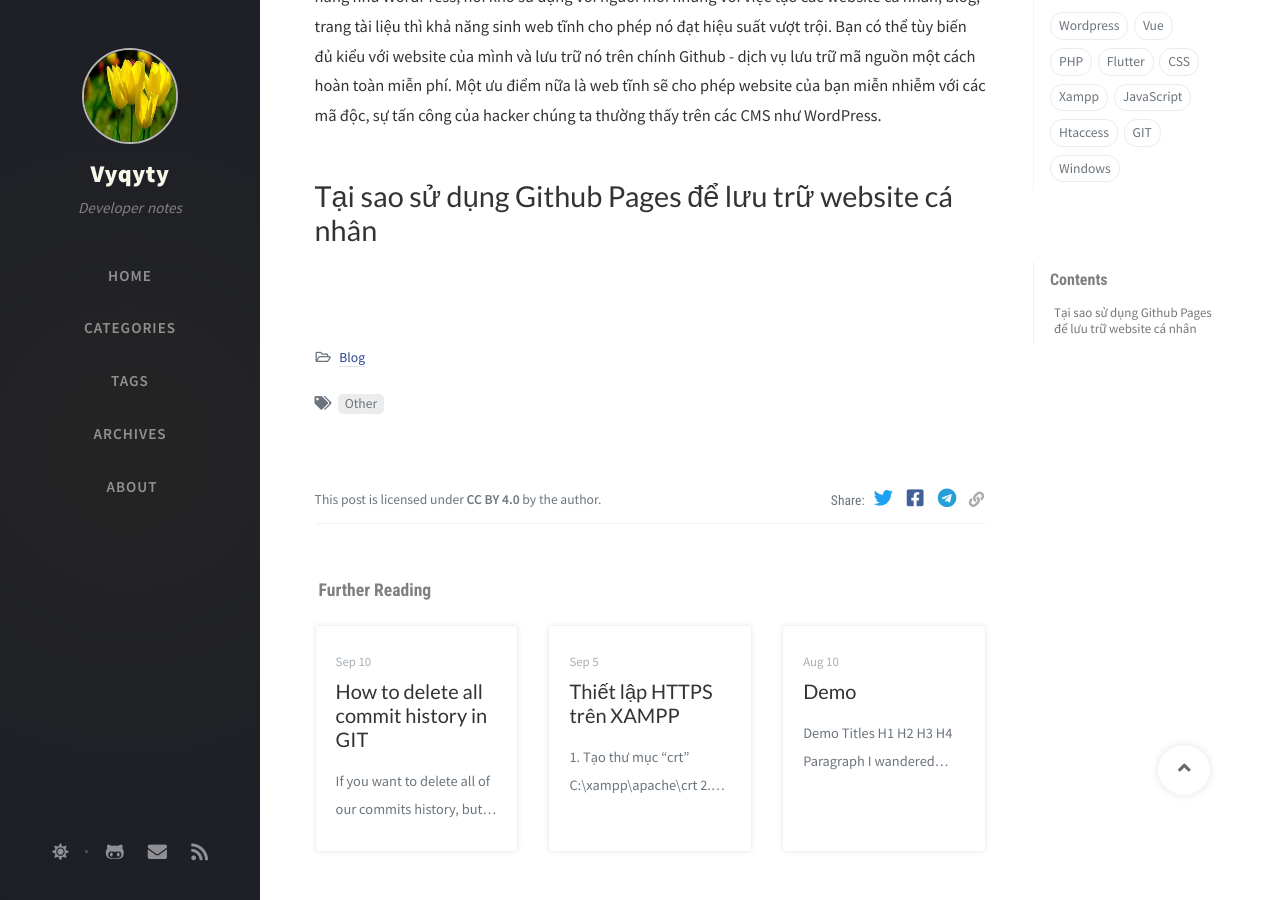
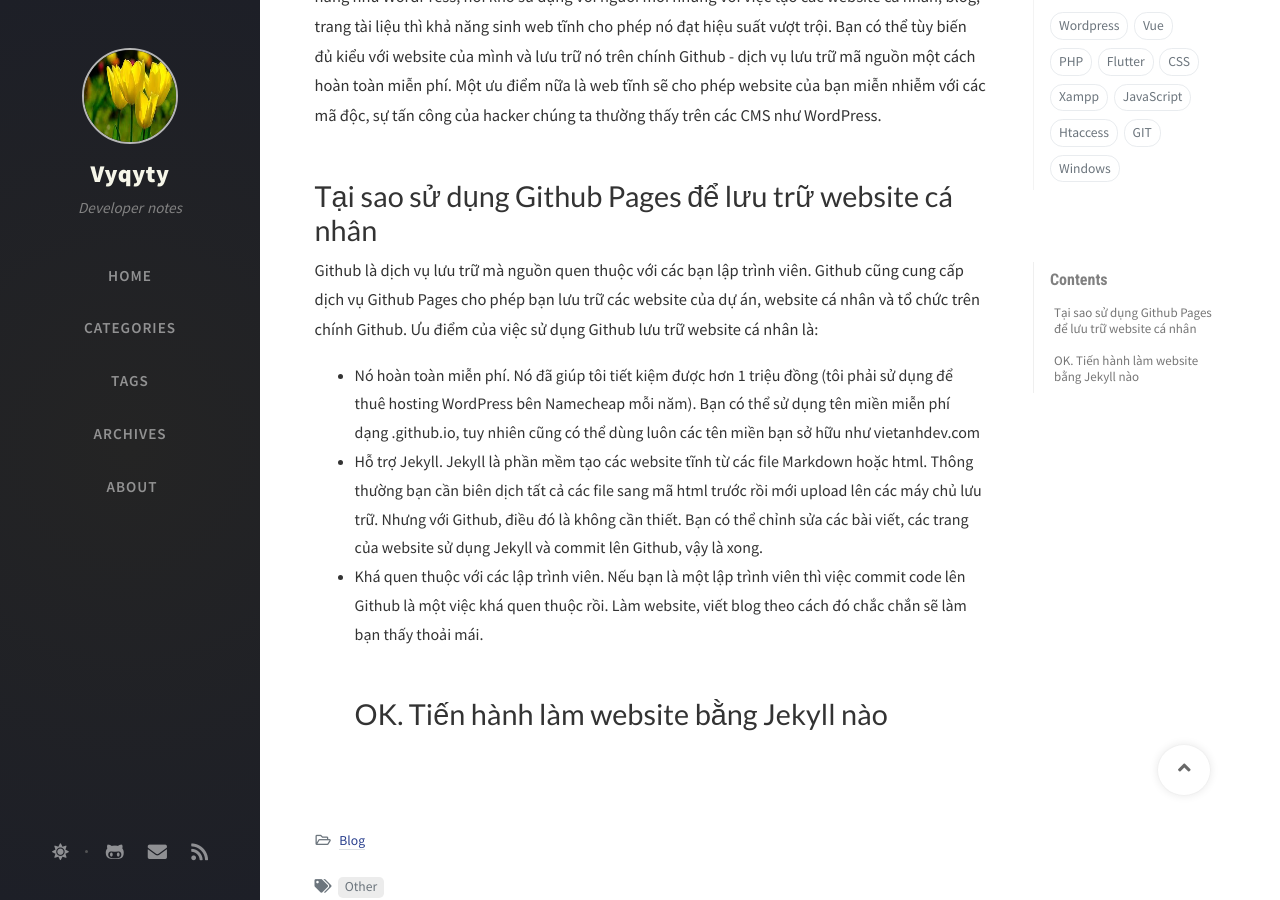
Before and after one commit to vyqyty/vyqyty.github.io, a Jekyll site: the page built from _posts/2020-10-14-tao-blog-voi-github.md, in a window 1280 px wide and 900 px high, scrolled down 246 px. Built offline with Jekyll 4.4.1, drawn with Linux system fonts in a browser that asks for light colours; nearby versions of some CDN libraries; comment, search, counter and statistics services are not loaded.

Commit message:
Update 2020-10-14-tao-blog-voi-github.md

```diff
--- a/_posts/2020-10-14-tao-blog-voi-github.md
+++ b/_posts/2020-10-14-tao-blog-voi-github.md
@@ -5,6 +5,10 @@ categories: [Blog]
 tags: [Other]
 math: true
 ---
-
 Jekyll là một phần mềm được viết trên Ruby giúp tạo ra các website tĩnh. Nó không có nhiều khả năng như WordPress, hơi khó sử dụng với người mới nhưng với việc tạo các website cá nhân, blog, trang tài liệu thì khả năng sinh web tĩnh cho phép nó đạt hiệu suất vượt trội. Bạn có thể tùy biến đủ kiểu với website của mình và lưu trữ nó trên chính Github - dịch vụ lưu trữ mã nguồn một cách hoàn toàn miễn phí. Một ưu điểm nữa là web tĩnh sẽ cho phép website của bạn miễn nhiễm với các mã độc, sự tấn công của hacker chúng ta thường thấy trên các CMS như WordPress.
 # Tại sao sử dụng Github Pages để lưu trữ website cá nhân
+Github là dịch vụ lưu trữ mà nguồn quen thuộc với các bạn lập trình viên. Github cũng cung cấp dịch vụ Github Pages cho phép bạn lưu trữ các website của dự án, website cá nhân và tổ chức trên chính Github. Ưu điểm của việc sử dụng Github lưu trữ website cá nhân là:
+* Nó hoàn toàn miễn phí. Nó đã giúp tôi tiết kiệm được hơn 1 triệu đồng (tôi phải sử dụng để thuê hosting WordPress bên Namecheap mỗi năm). Bạn có thể sử dụng tên miền miễn phí dạng <tên tk github>.github.io, tuy nhiên cũng có thể dùng luôn các tên miền bạn sở hữu như vietanhdev.com
+* Hỗ trợ Jekyll. Jekyll là phần mềm tạo các website tĩnh từ các file Markdown hoặc html. Thông thường bạn cần biên dịch tất cả các file sang mã html trước rồi mới upload lên các máy chủ lưu trữ. Nhưng với Github, điều đó là không cần thiết. Bạn có thể chỉnh sửa các bài viết, các trang của website sử dụng Jekyll và commit lên Github, vậy là xong.
+* Khá quen thuộc với các lập trình viên. Nếu bạn là một lập trình viên thì việc commit code lên Github là một việc khá quen thuộc rồi. Làm website, viết blog theo cách đó chắc chắn sẽ làm bạn thấy thoải mái.
+# OK. Tiến hành làm website bằng Jekyll nào
```
